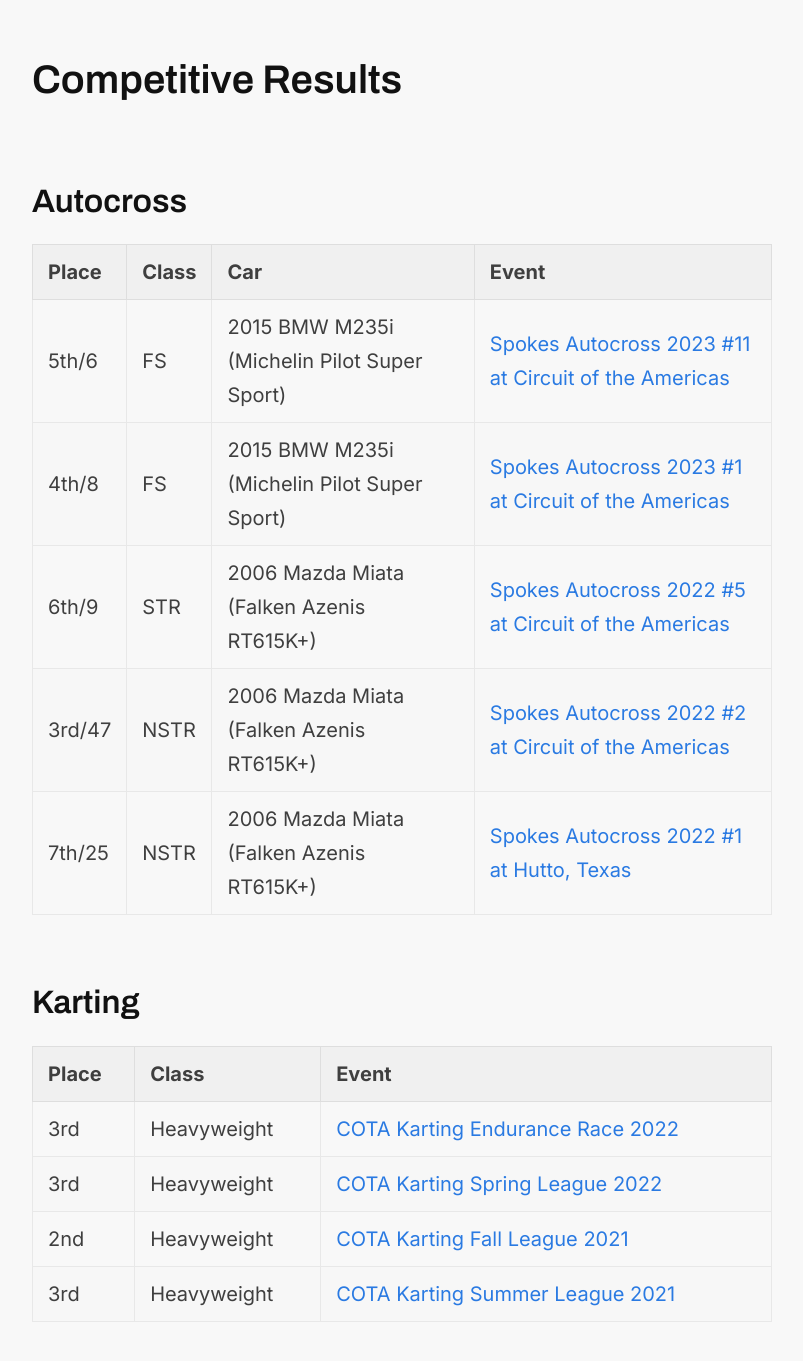
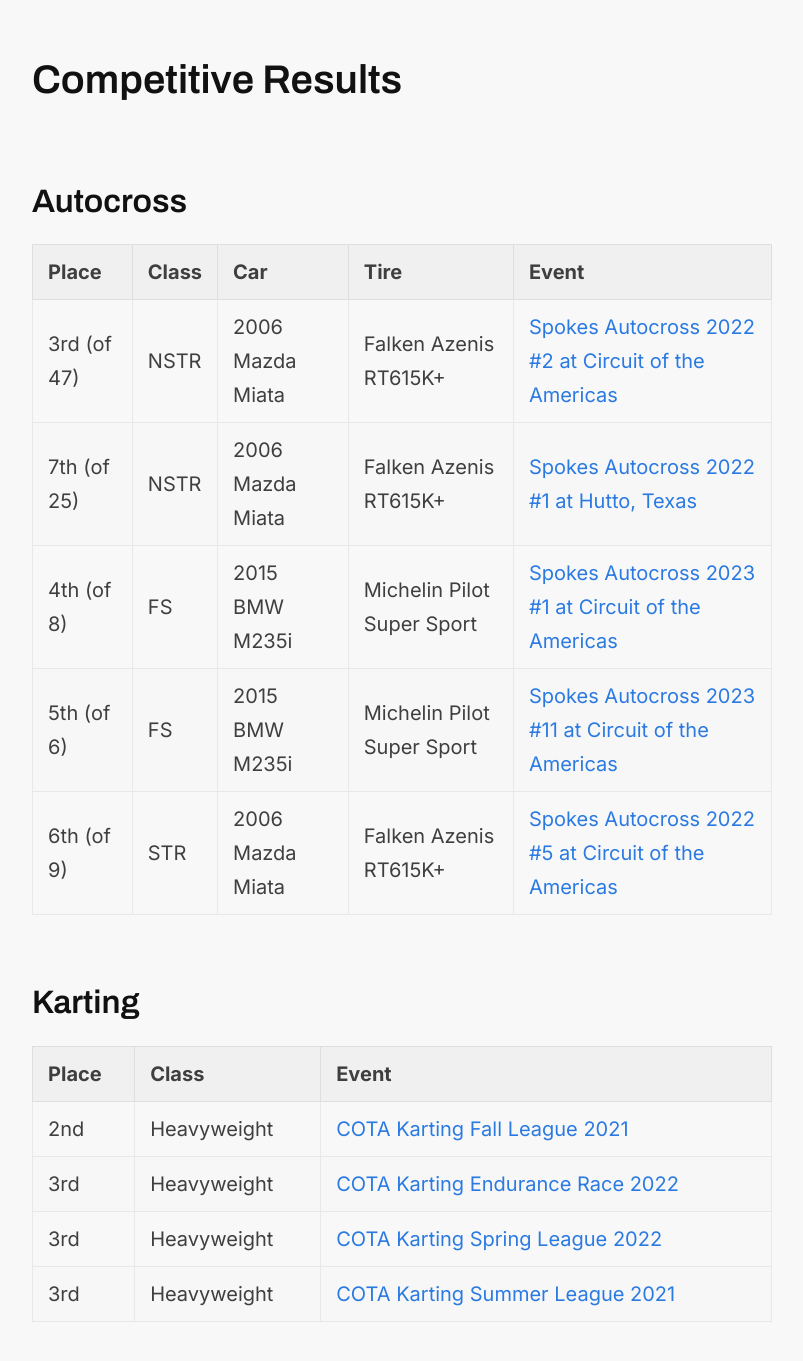
Before and after one commit to grahamleslie/grahamleslie.github.io, a Jekyll site: the page built from racing.markdown, in a window 1280 px wide and 1400 px high, scrolled down 586 px. Shown: the top 1361 px of the window, without its empty margins (238-1041 px from the left). Built offline with Jekyll 4.4.1, drawn with Linux system fonts in a browser that asks for light colours; nearby versions of some CDN libraries; some of the changed text lies outside the part shown.

Commit message:
Adds racing info

```diff
--- a/racing.markdown
+++ b/racing.markdown
@@ -9,32 +9,32 @@ title: "#88"
 
 ### Autocross
 
-| Place  | Class | Car                                         | Event                                                                                                     |
-| ------ | ----- | ------------------------------------------- | --------------------------------------------------------------------------------------------------------- |
-| 5th/6  | FS    | 2015 BMW M235i (Michelin Pilot Super Sport) | [Spokes Autocross 2023 #11 at Circuit of the Americas](https://www.youtube.com/watch?v=dbq5YmRK8uc)       |
-| 4th/8  | FS    | 2015 BMW M235i (Michelin Pilot Super Sport) | [Spokes Autocross 2023 #1 at Circuit of the Americas](https://www.youtube.com/watch?v=lrYkOy3d5e4&t=180s) |
-| 6th/9  | STR   | 2006 Mazda Miata (Falken Azenis RT615K+)    | [Spokes Autocross 2022 #5 at Circuit of the Americas](https://www.youtube.com/watch?v=9yHiq3Stjhk)        |
-| 3rd/47 | NSTR  | 2006 Mazda Miata (Falken Azenis RT615K+)    | [Spokes Autocross 2022 #2 at Circuit of the Americas](https://www.youtube.com/watch?v=nsUCJz0uHlc)        |
-| 7th/25 | NSTR  | 2006 Mazda Miata (Falken Azenis RT615K+)    | [Spokes Autocross 2022 #1 at Hutto, Texas](https://www.youtube.com/watch?v=dZJZB_vTlR8)                   |
+| Place       | Class | Car              | Tire                       | Event                                                                                                     |
+| ----------- | ----- | ---------------- | -------------------------- | --------------------------------------------------------------------------------------------------------- |
+| 3rd (of 47) | NSTR  | 2006 Mazda Miata | Falken Azenis RT615K+      | [Spokes Autocross 2022 #2 at Circuit of the Americas](https://www.youtube.com/watch?v=nsUCJz0uHlc)        |
+| 7th (of 25) | NSTR  | 2006 Mazda Miata | Falken Azenis RT615K+      | [Spokes Autocross 2022 #1 at Hutto, Texas](https://www.youtube.com/watch?v=dZJZB_vTlR8)                   |
+| 4th (of 8)  | FS    | 2015 BMW M235i   | Michelin Pilot Super Sport | [Spokes Autocross 2023 #1 at Circuit of the Americas](https://www.youtube.com/watch?v=lrYkOy3d5e4&t=180s) |
+| 5th (of 6)  | FS    | 2015 BMW M235i   | Michelin Pilot Super Sport | [Spokes Autocross 2023 #11 at Circuit of the Americas](https://www.youtube.com/watch?v=dbq5YmRK8uc)       |
+| 6th (of 9)  | STR   | 2006 Mazda Miata | Falken Azenis RT615K+      | [Spokes Autocross 2022 #5 at Circuit of the Americas](https://www.youtube.com/watch?v=9yHiq3Stjhk)        |
 
 ### Karting
 
 | Place | Class       | Event                                                                                                                  |
 | ----- | ----------- | ---------------------------------------------------------------------------------------------------------------------- |
+| 2nd   | Heavyweight | [COTA Karting Fall League 2021](https://www.youtube.com/watch?v=ex_DCAO5hTg&list=PLBFRpq3knxCIsAOP97A7Ow7u39QOkhZfF)   |
 | 3rd   | Heavyweight | [COTA Karting Endurance Race 2022](https://www.youtube.com/watch?v=InAYuCf4yA4)                                        |
 | 3rd   | Heavyweight | [COTA Karting Spring League 2022](https://www.youtube.com/watch?v=q_qBtK_ZyA0&list=PLBFRpq3knxCLXptga__abtNahu7Pvtrzz) |
-| 2nd   | Heavyweight | [COTA Karting Fall League 2021](https://www.youtube.com/watch?v=ex_DCAO5hTg&list=PLBFRpq3knxCIsAOP97A7Ow7u39QOkhZfF)   |
 | 3rd   | Heavyweight | [COTA Karting Summer League 2021](https://www.youtube.com/watch?v=LLW-j7ys0HE&list=PLBFRpq3knxCJIBJJGSex-YmICr0aAobV2) |
 
 ## Personal Bests
 
-| Time    | Car                                         | Track                                                                                        |
-| ------- | ------------------------------------------- | -------------------------------------------------------------------------------------------- |
-| 1:49.77 | BMW M235i (Firehawk Indy 500)               | [Laguna Seca](https://www.youtube.com/watch?v=PtWdV5IlBi8)                                   |
-| 2:04.08 | BMW M235i (Worn Michelin Pilot Super Sport) | [Sonoma Raceway](https://www.youtube.com/watch?v=vqPmSHP7nEM)                                |
-| 1:31.07 | BMW M235i (Michelin Pilot Super Sport)      | [Harris Hill Raceway](https://www.youtube.com/watch?v=7CT_sJ8GK_k)                           |
-| 2:24.45 | BMW M235i (Michelin Pilot Super Sport)      | [Eagles Canyon Raceway](https://www.youtube.com/watch?v=Ojc16QPSUVg)                         |
-| 1:04.09 | Lamborghini Gallardo LP 570-4 Super Trofeo  | [Las Vegas Motor Speedway Outside Short Course](https://www.youtube.com/watch?v=CP7HVlMlAlM) |
+| Time    | Car                                        | Tire                              | Track                                                                                        |
+| ------- | ------------------------------------------ | --------------------------------- | -------------------------------------------------------------------------------------------- |
+| 1:49.77 | BMW M235i                                  | Firehawk Indy 500                 | [Laguna Seca](https://www.youtube.com/watch?v=PtWdV5IlBi8)                                   |
+| 2:04.08 | BMW M235i                                  | (Worn) Michelin Pilot Super Sport | [Sonoma Raceway](https://www.youtube.com/watch?v=vqPmSHP7nEM)                                |
+| 1:31.07 | BMW M235i                                  | Michelin Pilot Super Sport        | [Harris Hill Raceway](https://www.youtube.com/watch?v=7CT_sJ8GK_k)                           |
+| 2:24.45 | BMW M235i                                  | Michelin Pilot Super Sport        | [Eagles Canyon Raceway](https://www.youtube.com/watch?v=Ojc16QPSUVg)                         |
+| 1:04.09 | Lamborghini Gallardo LP 570-4 Super Trofeo | --                                | [Las Vegas Motor Speedway Outside Short Course](https://www.youtube.com/watch?v=CP7HVlMlAlM) |
 
 ## Setup
 
```
